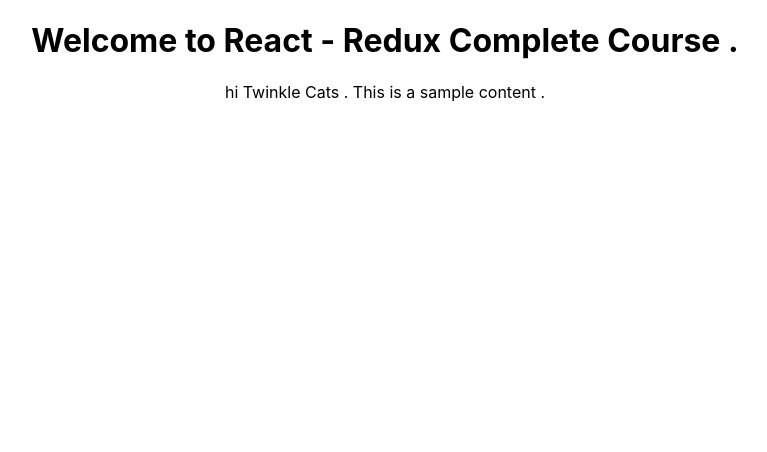
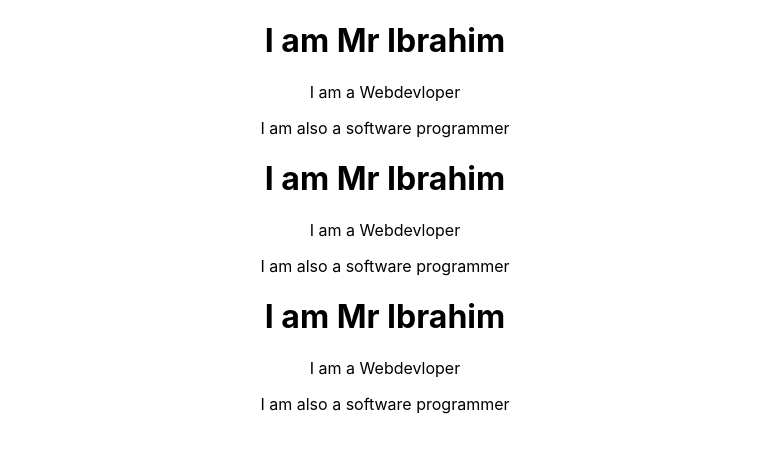
Before and after one commit to 1ibrahimtsc/ReactjsTutorial, a React (Create React App) app: page / in a window 1280 px wide. Shown: the top 452 px of the page, without its empty margins (255-1022 px from the left). Built offline with nearby package versions, Linux system fonts and the light colour scheme.

Commit message:
tutorial 5 practice

```diff
--- a/src/App.js
+++ /dev/null
@@ -1,35 +0,0 @@
-import React, {Component} from 'react';
-import logo from './logo.svg';
-import './App.css';
-
-
-class App extends Component {
-
-  render() {
-
-    let h = 'Welcome to React - Redux Complete Course .'
-    let p1 = 'Twinkle Cats .'
-    let p2 = 'This is a sample content .'
-    return (
-      <div className="App">
-        <h1> { h } </h1>
-        <p> hi {p1 ? p1 : 'no data'} {p2} </p>
-
-      </div>
-    );
-   /*
-
-    return React.createElement('div', {className: 'App'}, [
-      React.createElement('h1', null, 'Welcome to React - Redux Complete Course'),
-      React.createElement('p', null, 'This is a sample content.'),
-      React.createElement('p', {className: 'ptag'}, 'This is a sample content.'),
-    ] )
-
-    */
-
-  }
-
-
-}
-
-export default App;
--- /dev/null
+++ b/src/components/App.js
@@ -0,0 +1,24 @@
+import React, {Component} from 'react';
+// import logo from './logo.svg';
+import './App.css';
+import First from './First/First'
+
+class App extends Component {
+
+  render() {
+
+    return (
+      <div className="App">
+        <First />
+        <First />
+        <First />
+
+      </div>
+    );
+
+  }
+
+
+}
+
+export default App;
--- /dev/null
+++ b/src/components/First/First.js
@@ -0,0 +1,17 @@
+import React, { Component } from 'react'
+
+class First extends Component {
+
+    render(){
+      return (
+          <div>
+              <h1> I am Mr Ibrahim </h1>
+              <p> I am a Webdevloper </p>
+              <p> I am also a software programmer </p>
+          </div>
+      )
+
+    }
+}
+
+export default First
--- a/src/index.js
+++ b/src/index.js
@@ -1,7 +1,7 @@
 import React from 'react';
 import ReactDOM from 'react-dom';
 import './index.css';
-import App from './App';
+import App from './components/App';
 import * as serviceWorker from './serviceWorker';
 
 ReactDOM.render(<App />, document.getElementById('root'));
```
Also changed, not shown: src/components/App.css (renamed from src/App.css), 1 other file (tests, documents, lock files or other folders).
